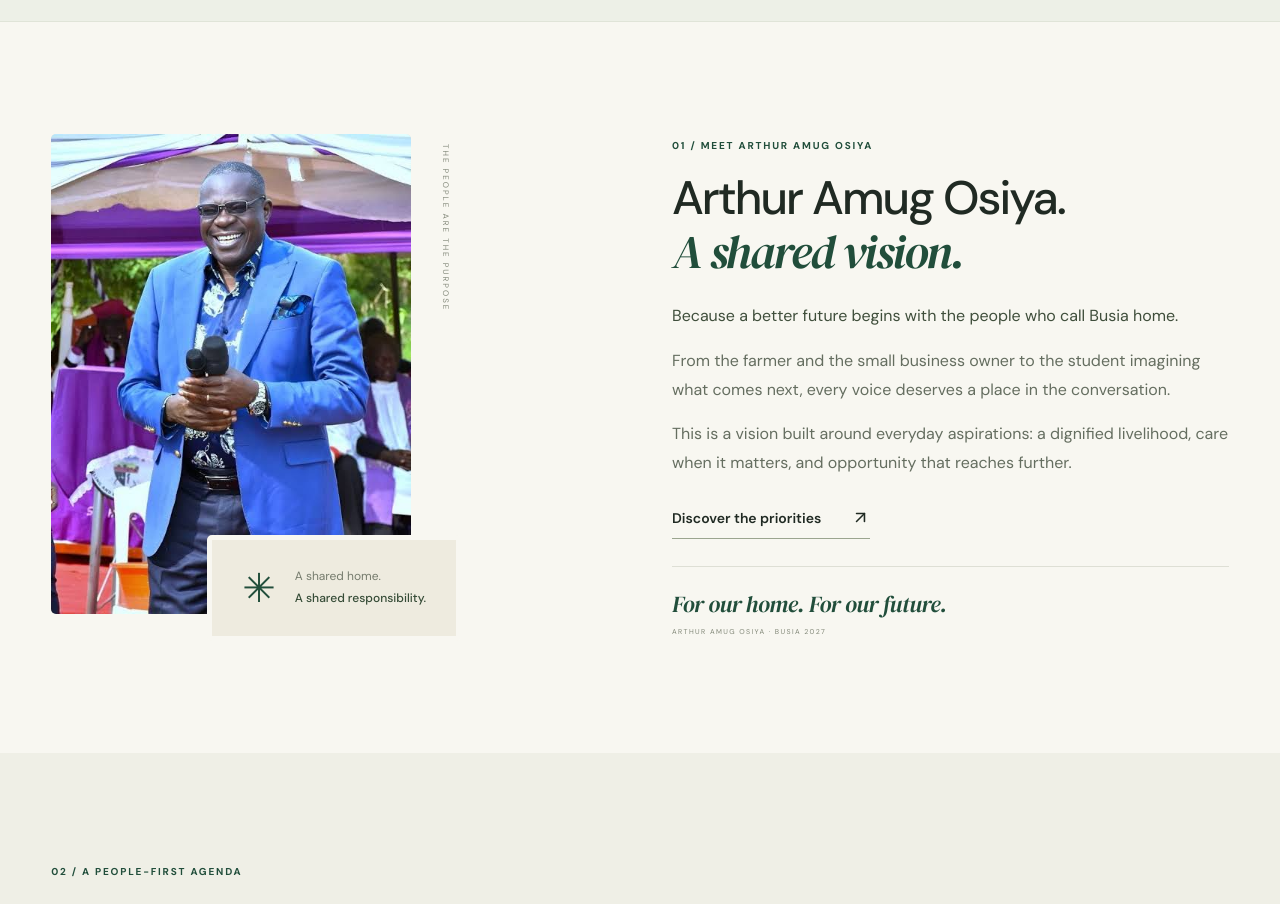
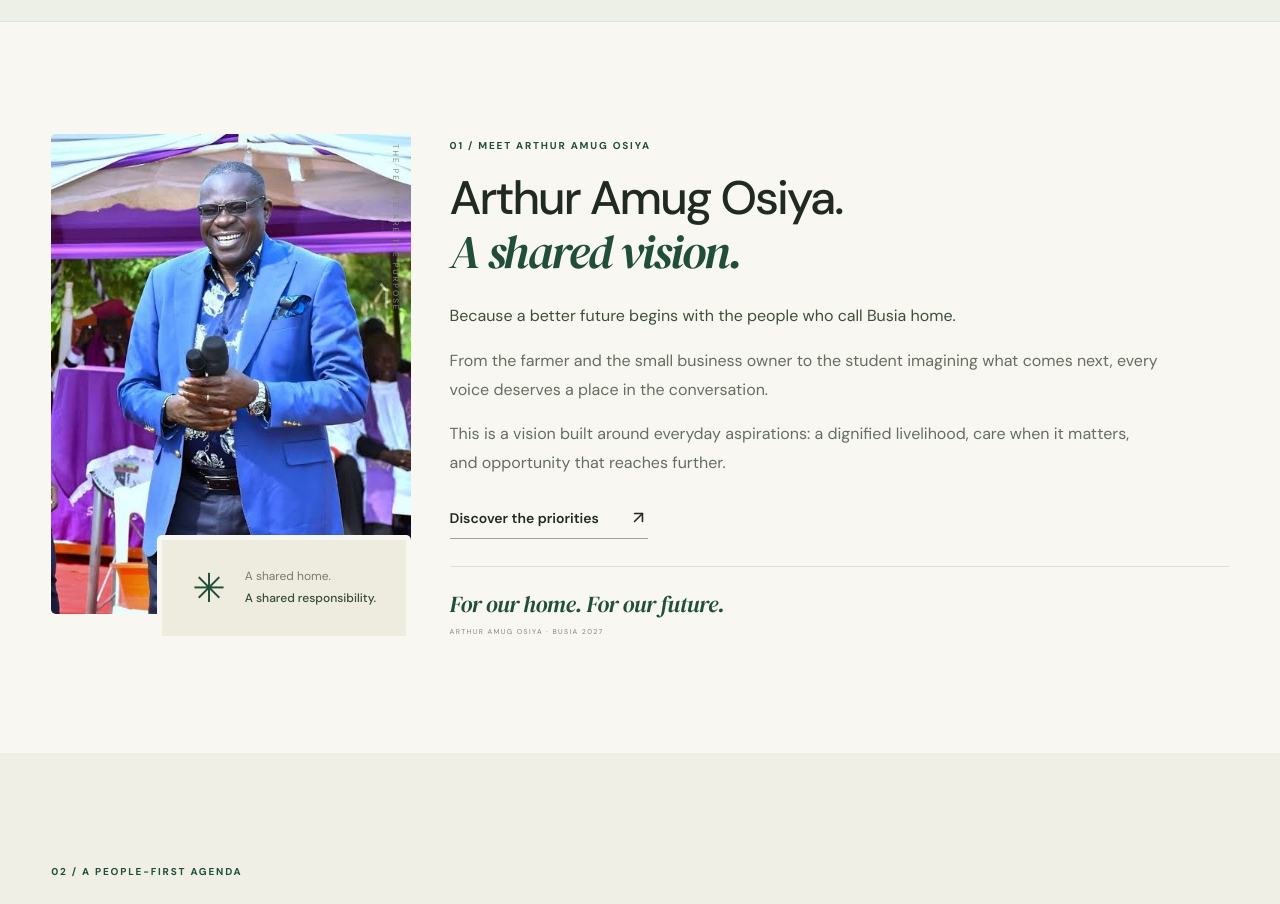
Before and after one commit to Graphicsking/Osiya, a Vue app: page / in a window 1280 px wide. Shown: the part 860-1764 px from the top of the page. Built offline with nearby package versions, Linux system fonts and the light colour scheme.

Commit message:
Update Site source

```diff
--- a/src/layout.css
+++ b/src/layout.css
@@ -14,11 +14,12 @@
 }
 
 .mobile-nav { padding-inline: var(--page-gutter); }
-.about-grid { grid-template-columns: repeat(2, minmax(0, 1fr)); gap: var(--section-column-gap); }
+.about-grid { grid-template-columns: minmax(0, clamp(260px, 30vw, 360px)) minmax(0, 1fr); gap: clamp(24px, 3vw, 40px); }
 .about-visual { justify-self: start; margin-inline: 0; padding-right: 0; }
+.about-visual .image-note { max-width: 100%; }
 .about-copy { min-width: 0; }
 .about-copy > p,
-.about-copy > .intro-copy { max-width: none; }
+.about-copy > .intro-copy { max-width: 65ch; }
 .statement-inner { justify-content: flex-start; }
 .values-strip > .container { flex-wrap: wrap; row-gap: 10px; padding-block: 18px; }
 
```
